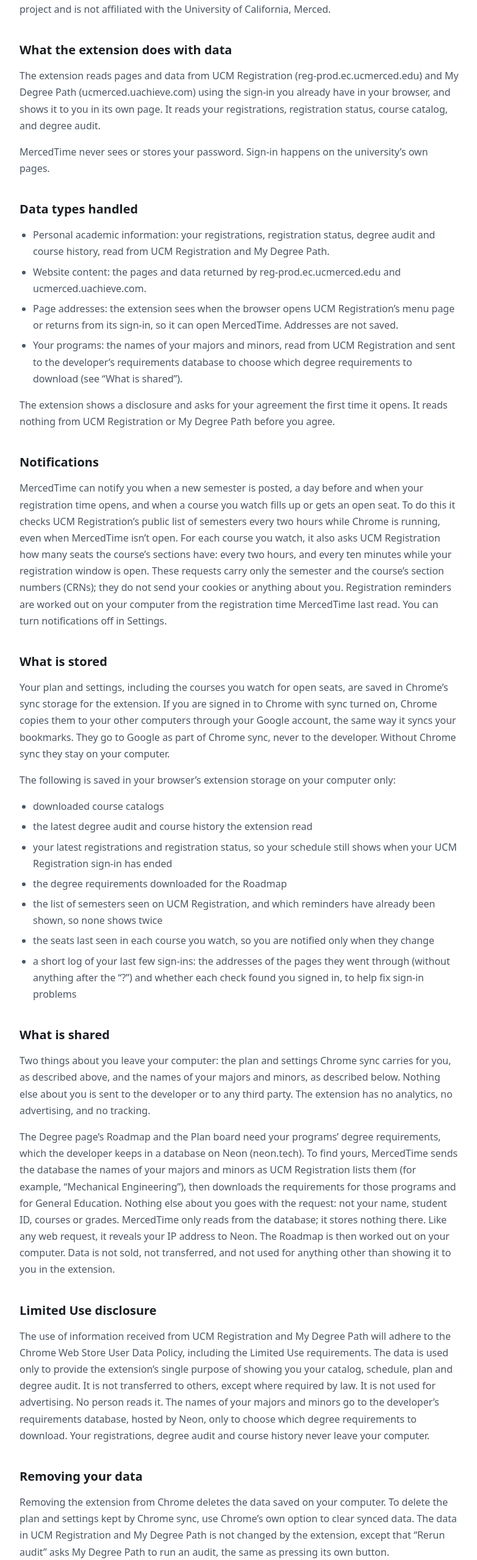
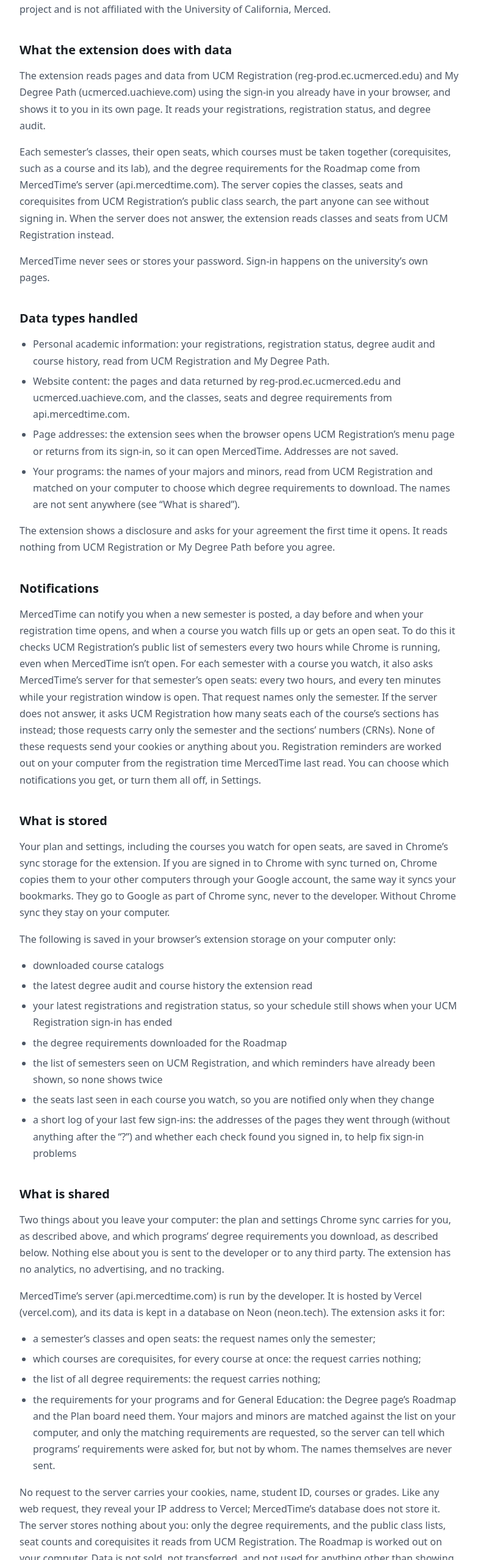
Before and after one commit to markwu123454/mercedtime-website, a Next.js app: page /privacy in a window 1280 px wide. Shown: the part 242-2800 px from the top of the page at 61% size, without its empty margins (248-1030 px from the left). Built offline with nearby package versions, Linux system fonts and the light colour scheme.

Commit message:
update for v1.1.1

```diff
--- a/src/app/privacy/page.tsx
+++ b/src/app/privacy/page.tsx
@@ -24,7 +24,7 @@
         <main className="doc">
             <div className="brand">Merced<span>Time</span></div>
             <h1>Privacy policy</h1>
-            <p className="updated">Last updated October 11, 2026 (version 1.1.0)</p>
+            <p className="updated">Last updated October 12, 2026 (version 1.1.1)</p>
 
             <p>
                 MercedTime is a Chrome extension for UC Merced students. It is an independent student project and is not
@@ -34,7 +34,14 @@
             <h2>What the extension does with data</h2>
             <p>
                 The extension reads pages and data from UCM Registration (reg-prod.ec.ucmerced.edu) and My Degree Path (ucmerced.uachieve.com) using the sign-in you already have in your browser, and shows it to you in its own
-                page. It reads your registrations, registration status, course catalog, and degree audit.
+                page. It reads your registrations, registration status, and degree audit.
+            </p>
+            <p>
+                Each semester’s classes, their open seats, which courses must be taken together (corequisites, such as a
+                course and its lab), and the degree requirements for the Roadmap come from MercedTime’s server
+                (api.mercedtime.com). The server copies the classes, seats and corequisites from UCM Registration’s
+                public class search, the part anyone can see without signing in. When the server does not answer, the
+                extension reads classes and seats from UCM Registration instead.
             </p>
             <p>MercedTime never sees or stores your password. Sign-in happens on the university’s own pages.</p>
 
@@ -44,14 +51,17 @@
                     Personal academic information: your registrations, registration status, degree audit and course
                     history, read from UCM Registration and My Degree Path.
                 </li>
-                <li>Website content: the pages and data returned by reg-prod.ec.ucmerced.edu and ucmerced.uachieve.com.</li>
+                <li>
+                    Website content: the pages and data returned by reg-prod.ec.ucmerced.edu and ucmerced.uachieve.com, and
+                    the classes, seats and degree requirements from api.mercedtime.com.
+                </li>
                 <li>
                     Page addresses: the extension sees when the browser opens UCM Registration’s menu page or returns from its sign-in, so it can open MercedTime. Addresses are not saved.
                 </li>
                 <li>
-                    Your programs: the names of your majors and minors, read from UCM Registration and sent to the
-                    developer’s requirements database to choose which degree requirements to download (see “What is
-                    shared”).
+                    Your programs: the names of your majors and minors, read from UCM Registration and matched on your
+                    computer to choose which degree requirements to download. The names are not sent anywhere (see “What
+                    is shared”).
                 </li>
             </ul>
             <p>
@@ -64,12 +74,14 @@
                 MercedTime can notify you when a new semester is posted, a day before and when your
                 registration time opens, and when a course you watch fills up or gets an open seat. To do this it
                 checks UCM Registration’s public list of semesters every two hours while Chrome is
-                running, even when MercedTime isn’t open. For each course you watch, it also asks UCM
-                Registration how many seats the course’s sections have: every two hours, and every ten
-                minutes while your registration window is open. These requests carry only the semester
-                and the course’s section numbers (CRNs); they do not send your cookies or anything about
-                you. Registration reminders are worked out on your computer from the registration time
-                MercedTime last read. You can turn notifications off in Settings.
+                running, even when MercedTime isn’t open. For each semester with a course you watch, it also
+                asks MercedTime’s server for that semester’s open seats: every two hours, and every ten minutes
+                while your registration window is open. That request names only the semester. If the server
+                does not answer, it asks UCM Registration how many seats each of the course’s sections has
+                instead; those requests carry only the semester and the sections’ numbers (CRNs). None of
+                these requests send your cookies or anything about you. Registration reminders are worked out
+                on your computer from the registration time MercedTime last read. You can choose which
+                notifications you get, or turn them all off, in Settings.
             </p>
 
             <h2>What is stored</h2>
@@ -98,18 +110,38 @@
             <h2>What is shared</h2>
             <p>
                 Two things about you leave your computer: the plan and settings Chrome sync carries for you, as described
-                above, and the names of your majors and minors, as described below. Nothing else about you is sent to the
-                developer or to any third party. The extension has no analytics, no advertising, and no tracking.
+                above, and which programs’ degree requirements you download, as described below. Nothing else about you is
+                sent to the developer or to any third party. The extension has no analytics, no advertising, and no
+                tracking.
             </p>
             <p>
-                The Degree page’s Roadmap and the Plan board need your programs’ degree requirements, which the developer
-                keeps in a database on Neon (neon.tech). To find yours, MercedTime sends the database the names of your
-                majors and minors as UCM Registration lists them (for example, “Mechanical Engineering”), then downloads
-                the requirements for those programs and for General Education. Nothing else about you goes with the
-                request: not your name, student ID, courses or grades. MercedTime only reads from the database; it stores
-                nothing there. Like any web request, it reveals your IP address to Neon. The Roadmap is then worked out on
-                your computer. Data is not sold, not transferred, and not used for anything other than showing it to you
-                in the extension.
+                MercedTime’s server (api.mercedtime.com) is run by the developer. It is hosted by Vercel (vercel.com), and
+                its data is kept in a database on Neon (neon.tech). The extension asks it for:
+            </p>
+            <ul>
+                <li>a semester’s classes and open seats: the request names only the semester;</li>
+                <li>which courses are corequisites, for every course at once: the request carries nothing;</li>
+                <li>the list of all degree requirements: the request carries nothing;</li>
+                <li>
+                    the requirements for your programs and for General Education: the Degree page’s Roadmap and the Plan
+                    board need them. Your majors and minors are matched against the list on your computer, and only the
+                    matching requirements are requested, so the server can tell which programs’ requirements were asked
+                    for, but not by whom. The names themselves are never sent.
+                </li>
+            </ul>
+            <p>
+                No request to the server carries your cookies, name, student ID, courses or grades. Like any web request,
+                they reveal your IP address to Vercel; MercedTime’s database does not store it. The server stores nothing
+                about you: only the degree requirements, and the public class lists, seat counts and corequisites it reads
+                from UCM Registration. The Roadmap is
+                worked out on your computer. Data is not sold, not transferred, and not used for anything other than
+                showing it to you in the extension.
+            </p>
+            <p>
+                Versions of the extension before 1.1.1 worked differently in two ways. They sent the names of your majors
+                and minors as UCM Registration lists them (for example, “Mechanical Engineering”) to the developer’s
+                requirements database on Neon, to choose which requirements to download; nothing else about you went with
+                them. And they read classes and seats from UCM Registration only.
             </p>
 
             <h2>Limited Use disclosure</h2>
@@ -117,15 +149,16 @@
                 The use of information received from UCM Registration and My Degree Path will adhere to the Chrome Web Store User Data
                 Policy, including the Limited Use requirements. The data is used only to provide the extension’s single
                 purpose of showing you your catalog, schedule, plan and degree audit. It is not transferred to others,
-                except where required by law. It is not used for advertising. No person reads it. The names of your majors
-                and minors go to the developer’s requirements database, hosted by Neon, only to choose which degree
-                requirements to download. Your registrations, degree audit and course history never leave your computer.
+                except where required by law. It is not used for advertising. No person reads it. Which programs’ degree
+                requirements you need is revealed to MercedTime’s server only to download those requirements. Your
+                registrations, degree audit, course history and the names of your programs never leave your computer.
             </p>
 
             <h2>Removing your data</h2>
             <p>
                 Removing the extension from Chrome deletes the data saved on your computer. To delete the plan and settings
-                kept by Chrome sync, use Chrome’s own option to clear synced data. The data in UCM Registration and My Degree Path is not changed by the extension, except that “Rerun audit” asks My Degree Path to run an audit, the same as pressing
+                kept by Chrome sync, use Chrome’s own option to clear synced data. MercedTime’s server keeps nothing about
+                you, so there is nothing of yours there to delete. The data in UCM Registration and My Degree Path is not changed by the extension, except that “Rerun audit” asks My Degree Path to run an audit, the same as pressing
                 its own button.
             </p>
 
```
Also changed, not shown: src/app/terms/page.tsx (+29 -1 lines).
